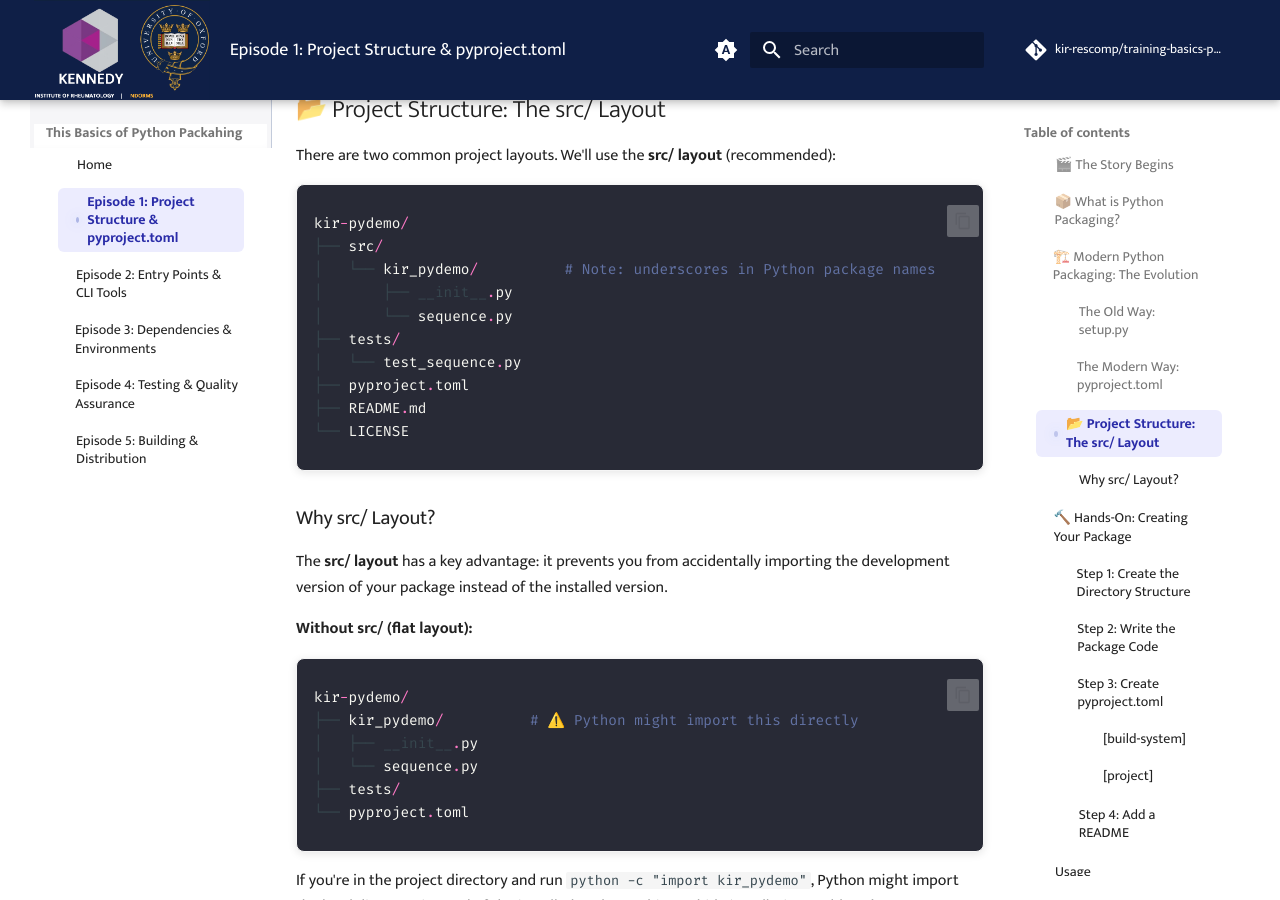
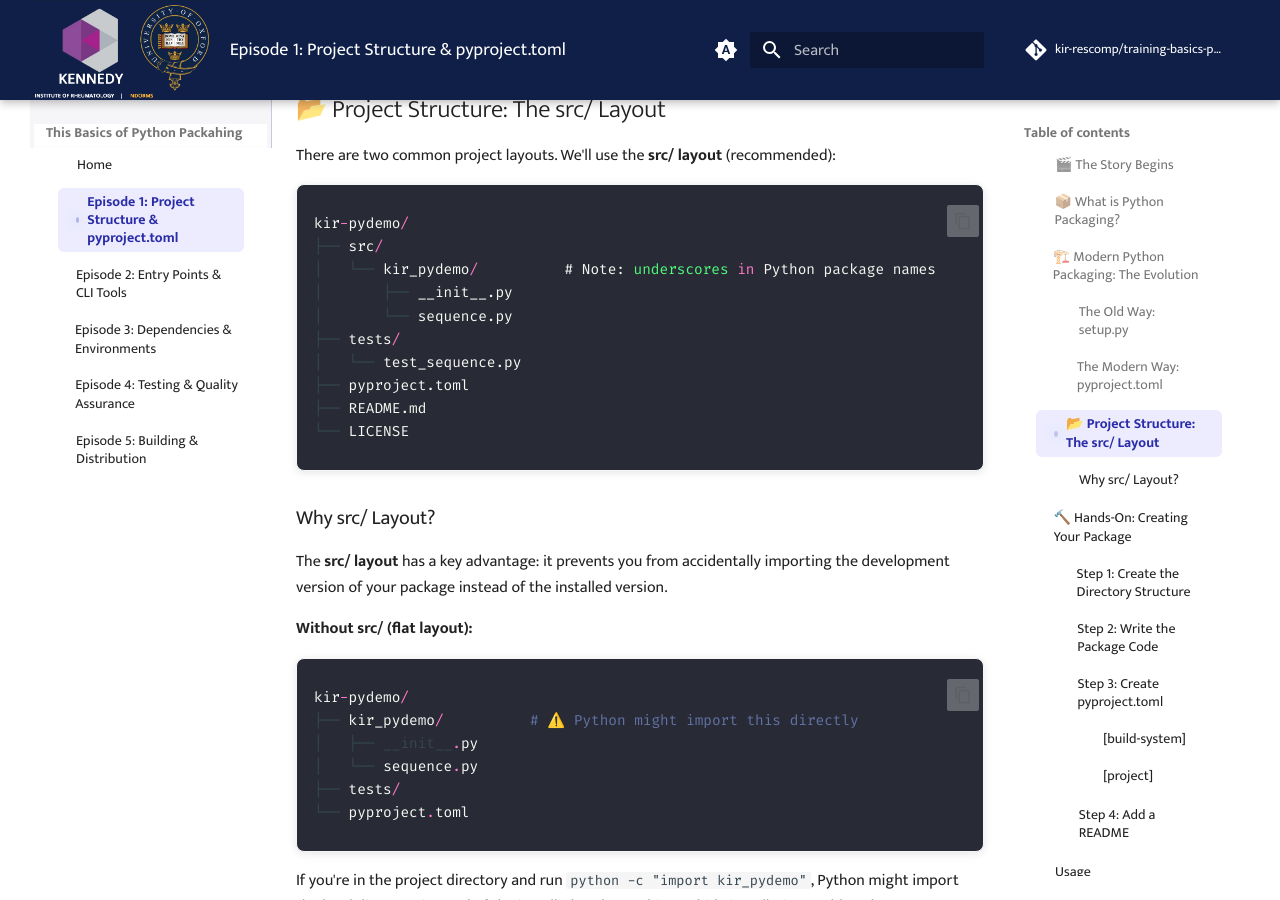
Before and after one commit to kir-rescomp/training-basics-python-packaging, an MkDocs documentation site: the page built from docs/episode-01.md, in a window 1280 px wide and 900 px high, scrolled down 2758 px. Built offline with MkDocs 1.6.1 and Material for MkDocs 9.7.7, drawn with Linux system fonts in a browser that asks for light colours; comment, search, counter and statistics services are not loaded.

Commit message:
change colour theme from pyton to rust to make __init__ more visible

````diff
--- a/docs/episode-01.md
+++ b/docs/episode-01.md
@@ -106,7 +106,7 @@
 
 There are two common project layouts. We'll use the **src/ layout** (recommended):
 
-```py
+```rust
 kir-pydemo/
 ├── src/
 │   └── kir_pydemo/          # Note: underscores in Python package names
````
